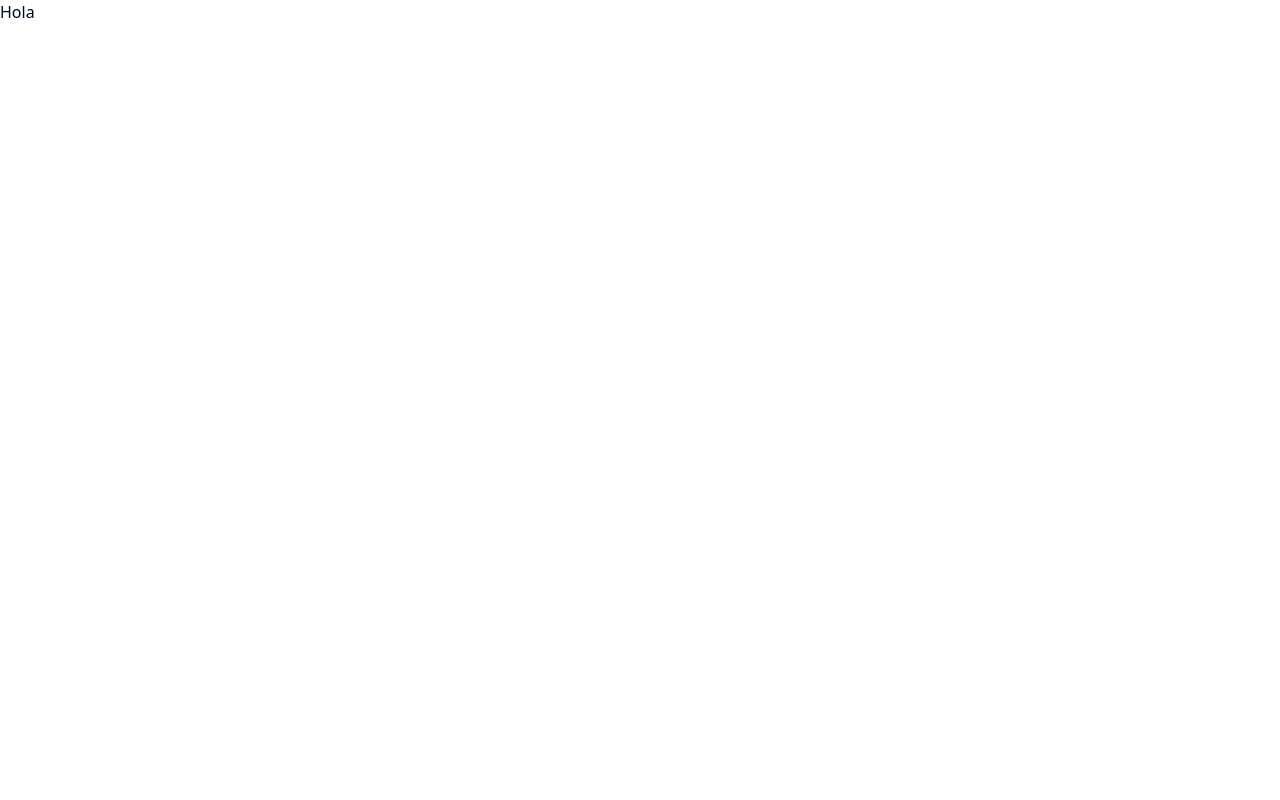
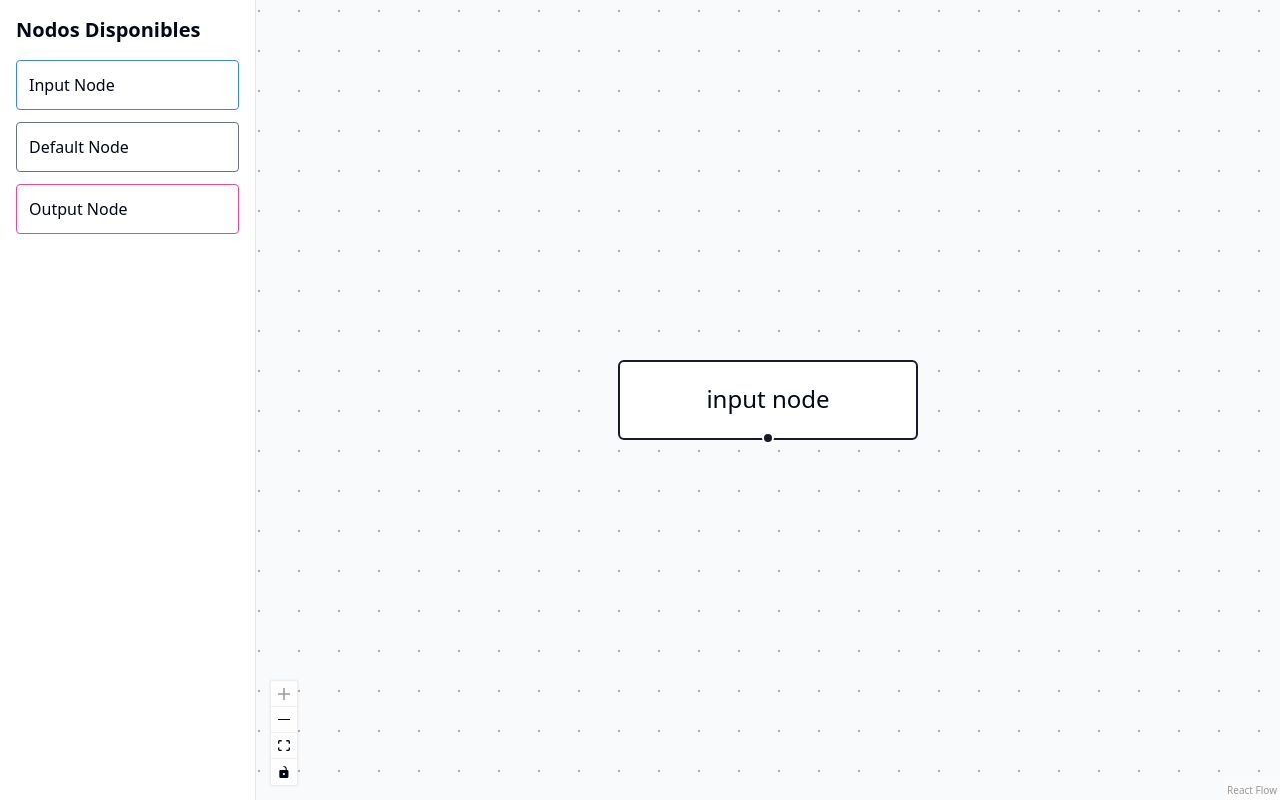
Before and after one commit to lalo2911/react-flow-pruebas, a React (Vite) app: page / in a window 1280 px wide. Built offline with nearby package versions, Linux system fonts and the light colour scheme.

Commit message:
Plantilla base optima

```diff
--- a/package.json
+++ b/package.json
@@ -10,6 +10,7 @@
     "preview": "vite preview"
   },
   "dependencies": {
+    "@radix-ui/react-scroll-area": "^1.2.1",
     "@radix-ui/react-slot": "^1.1.0",
     "@xyflow/react": "^12.3.5",
     "class-variance-authority": "^0.7.0",
--- a/src/App.jsx
+++ b/src/App.jsx
@@ -1,7 +1,13 @@
-export default function App() {
+import React from 'react';
+import { ReactFlowProvider } from '@xyflow/react';
+import FlowWithSidebar from './components/FlowWithSidebar';
+
+const App = () => {
   return (
-    <div>
-      <h1>Hola</h1>
-    </div>
+    <ReactFlowProvider>
+      <FlowWithSidebar />
+    </ReactFlowProvider>
   );
-}
+};
+
+export default App;
--- /dev/null
+++ b/src/components/FlowWithSidebar.jsx
@@ -0,0 +1,47 @@
+import React, { useState, useRef, useCallback } from 'react';
+import { ReactFlow, useReactFlow, Controls, Background } from '@xyflow/react';
+import '@xyflow/react/dist/style.css';
+import { Button } from '@/components/ui/button';
+import { MenuIcon, XIcon } from 'lucide-react';
+import Sidebar from './Sidebar';
+import useFlow from './useFlow';
+
+const FlowWithSidebar = () => {
+    const [sidebarOpen, setSidebarOpen] = useState(true);
+    const reactFlowWrapper = useRef(null);
+    const { nodes, edges, onNodesChange, onEdgesChange, onConnect, onDrop, onDragOver, onDragStart } = useFlow();
+
+    return (
+        <div className="h-screen flex overflow-hidden bg-gray-50">
+            <div className="lg:hidden">
+                <Button
+                    variant="ghost"
+                    className="p-2 m-2 fixed top-0 left-0 z-20"
+                    onClick={() => setSidebarOpen(!sidebarOpen)}
+                >
+                    {sidebarOpen ? <XIcon className="h-6 w-6" /> : <MenuIcon className="h-6 w-6" />}
+                </Button>
+            </div>
+
+            <Sidebar sidebarOpen={sidebarOpen} setSidebarOpen={setSidebarOpen} onDragStart={onDragStart} />
+
+            <div className="flex-1" ref={reactFlowWrapper}>
+                <ReactFlow
+                    nodes={nodes}
+                    edges={edges}
+                    onNodesChange={onNodesChange}
+                    onEdgesChange={onEdgesChange}
+                    onConnect={onConnect}
+                    onDrop={onDrop}
+                    onDragOver={onDragOver}
+                    fitView
+                >
+                    <Controls />
+                    <Background />
+                </ReactFlow>
+            </div>
+        </div>
+    );
+};
+
+export default FlowWithSidebar;
--- /dev/null
+++ b/src/components/NodeDragItem.jsx
@@ -0,0 +1,22 @@
+import React from 'react';
+
+const NodeDragItem = ({ label, type, onDragStart }) => {
+    // Mapeo de tipos a clases de borde
+    const borderClasses = {
+        input: 'border-blue-500',
+        default: 'border-gray-500',
+        output: 'border-pink-500'
+    };
+
+    return (
+        <div
+            className={`p-3 border ${borderClasses[type]} rounded cursor-move hover:bg-gray-50`}
+            draggable
+            onDragStart={(event) => onDragStart(event, type)}
+        >
+            {label}
+        </div>
+    );
+};
+
+export default NodeDragItem;
--- /dev/null
+++ b/src/components/Sidebar.jsx
@@ -0,0 +1,26 @@
+import React from 'react';
+import { ScrollArea } from '@/components/ui/scroll-area';
+import NodeDragItem from './NodeDragItem';
+
+const Sidebar = ({ sidebarOpen, setSidebarOpen, onDragStart }) => {
+    return (
+        <div
+            className={`fixed inset-y-0 left-0 z-10 transform transition-transform duration-300 ease-in-out
+        lg:relative lg:translate-x-0 ${sidebarOpen ? 'translate-x-0' : '-translate-x-full'}
+        w-64 bg-white border-r border-gray-200`}
+        >
+            <ScrollArea className="h-full">
+                <div className="p-4">
+                    <h2 className="text-xl font-bold mb-4">Nodos Disponibles</h2>
+                    <div className="space-y-3">
+                        <NodeDragItem label="Input Node" type="input" onDragStart={onDragStart} />
+                        <NodeDragItem label="Default Node" type="default" onDragStart={onDragStart} />
+                        <NodeDragItem label="Output Node" type="output" onDragStart={onDragStart} />
+                    </div>
+                </div>
+            </ScrollArea>
+        </div>
+    );
+};
+
+export default Sidebar;
--- /dev/null
+++ b/src/components/ui/scroll-area.jsx
@@ -0,0 +1,38 @@
+import * as React from "react"
+import * as ScrollAreaPrimitive from "@radix-ui/react-scroll-area"
+
+import { cn } from "@/lib/utils"
+
+const ScrollArea = React.forwardRef(({ className, children, ...props }, ref) => (
+  <ScrollAreaPrimitive.Root
+    ref={ref}
+    className={cn("relative overflow-hidden", className)}
+    {...props}>
+    <ScrollAreaPrimitive.Viewport className="h-full w-full rounded-[inherit]">
+      {children}
+    </ScrollAreaPrimitive.Viewport>
+    <ScrollBar />
+    <ScrollAreaPrimitive.Corner />
+  </ScrollAreaPrimitive.Root>
+))
+ScrollArea.displayName = ScrollAreaPrimitive.Root.displayName
+
+const ScrollBar = React.forwardRef(({ className, orientation = "vertical", ...props }, ref) => (
+  <ScrollAreaPrimitive.ScrollAreaScrollbar
+    ref={ref}
+    orientation={orientation}
+    className={cn(
+      "flex touch-none select-none transition-colors",
+      orientation === "vertical" &&
+        "h-full w-2.5 border-l border-l-transparent p-[1px]",
+      orientation === "horizontal" &&
+        "h-2.5 flex-col border-t border-t-transparent p-[1px]",
+      className
+    )}
+    {...props}>
+    <ScrollAreaPrimitive.ScrollAreaThumb className="relative flex-1 rounded-full bg-border" />
+  </ScrollAreaPrimitive.ScrollAreaScrollbar>
+))
+ScrollBar.displayName = ScrollAreaPrimitive.ScrollAreaScrollbar.displayName
+
+export { ScrollArea, ScrollBar }
--- /dev/null
+++ b/src/components/useFlow.jsx
@@ -0,0 +1,63 @@
+import { useCallback, useState } from 'react';
+import { addEdge, useNodesState, useEdgesState, useReactFlow } from '@xyflow/react';
+
+const initialNodes = [
+    {
+        id: '1',
+        type: 'input',
+        data: { label: 'input node' },
+        position: { x: 250, y: 5 },
+    },
+];
+
+let id = 0;
+const getId = () => `dndnode_${id++}`;
+
+const useFlow = () => {
+    const [nodes, setNodes, onNodesChange] = useNodesState(initialNodes);
+    const [edges, setEdges, onEdgesChange] = useEdgesState([]);
+    const { screenToFlowPosition } = useReactFlow();
+
+    const onConnect = useCallback(
+        (params) => setEdges((eds) => addEdge(params, eds)),
+        []
+    );
+
+    const onDragOver = useCallback((event) => {
+        event.preventDefault();
+        event.dataTransfer.dropEffect = 'move';
+    }, []);
+
+    const onDrop = useCallback(
+        (event) => {
+            event.preventDefault();
+
+            const type = event.dataTransfer.getData('application/reactflow');
+            if (!type) return;
+
+            const position = screenToFlowPosition({
+                x: event.clientX,
+                y: event.clientY,
+            });
+
+            const newNode = {
+                id: getId(),
+                type,
+                position,
+                data: { label: `${type} node` },
+            };
+
+            setNodes((nds) => nds.concat(newNode));
+        },
+        [screenToFlowPosition]
+    );
+
+    const onDragStart = (event, nodeType) => {
+        event.dataTransfer.setData('application/reactflow', nodeType);
+        event.dataTransfer.effectAllowed = 'move';
+    };
+
+    return { nodes, edges, onNodesChange, onEdgesChange, onConnect, onDrop, onDragOver, onDragStart };
+};
+
+export default useFlow;
```
Also changed, not shown: 1 other file (tests, documents, lock files or other folders).
